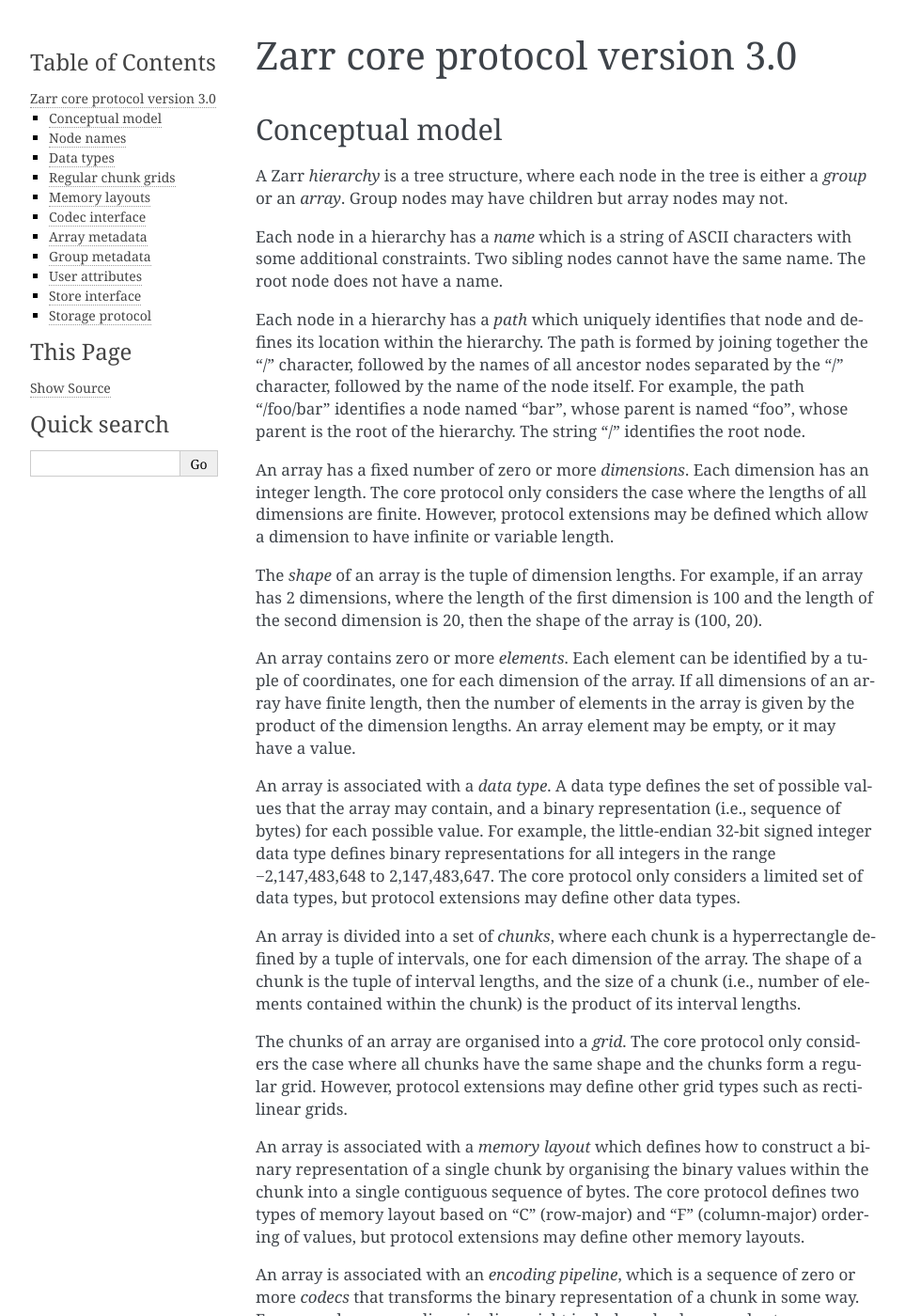
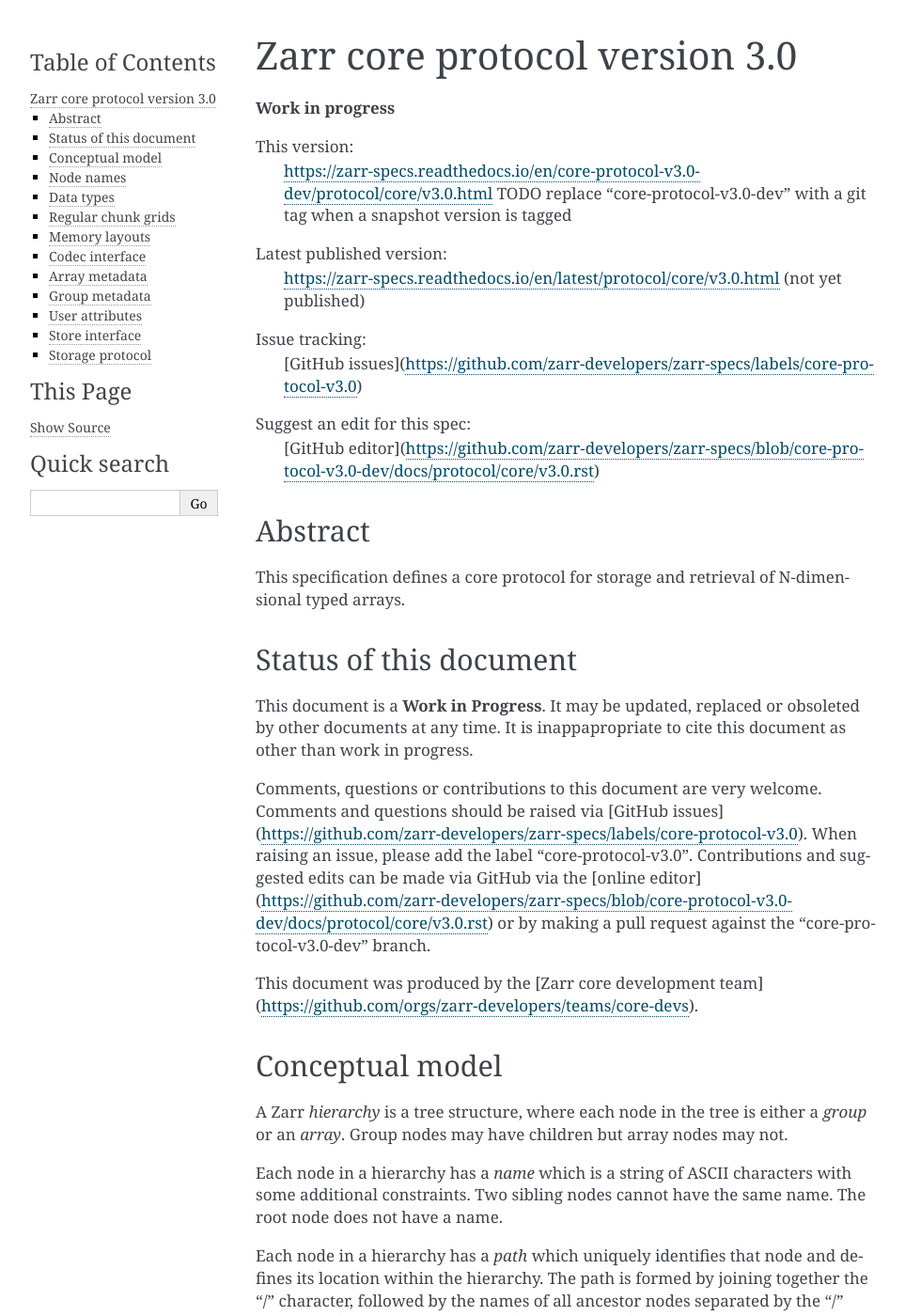
Before and after one commit to zarr-developers/zarr-specs, a Sphinx documentation site: the page built from docs/protocol/core/v3.0.rst, in a window 1280 px wide and 1400 px high. Shown: the whole window at 94% size, without its empty margins (148-1111 px from the left). Built offline with Sphinx 7.4.7, drawn with Linux system fonts in a browser that asks for light colours.

Commit message:
front matter

```diff
--- a/docs/protocol/core/v3.0.rst
+++ b/docs/protocol/core/v3.0.rst
@@ -1,5 +1,45 @@
 Zarr core protocol version 3.0
 ==============================
+
+**Work in progress**
+
+This version:
+    https://zarr-specs.readthedocs.io/en/core-protocol-v3.0-dev/protocol/core/v3.0.html
+    TODO replace "core-protocol-v3.0-dev" with a git tag when a snapshot version is tagged
+Latest published version:
+    https://zarr-specs.readthedocs.io/en/latest/protocol/core/v3.0.html (not yet published)
+Issue tracking:
+    [GitHub issues](https://github.com/zarr-developers/zarr-specs/labels/core-protocol-v3.0)
+Suggest an edit for this spec:
+    [GitHub editor](https://github.com/zarr-developers/zarr-specs/blob/core-protocol-v3.0-dev/docs/protocol/core/v3.0.rst)
+
+
+Abstract
+--------
+
+This specification defines a core protocol for storage and retrieval
+of N-dimensional typed arrays.
+
+
+Status of this document
+-----------------------
+
+This document is a **Work in Progress**. It may be updated, replaced
+or obsoleted by other documents at any time. It is inappapropriate to
+cite this document as other than work in progress.
+
+Comments, questions or contributions to this document are very
+welcome. Comments and questions should be raised via [GitHub
+issues](https://github.com/zarr-developers/zarr-specs/labels/core-protocol-v3.0). When
+raising an issue, please add the label
+"core-protocol-v3.0". Contributions and suggested edits can be made
+via GitHub via the [online
+editor](https://github.com/zarr-developers/zarr-specs/blob/core-protocol-v3.0-dev/docs/protocol/core/v3.0.rst)
+or by making a pull request against the "core-protocol-v3.0-dev"
+branch.
+
+This document was produced by the [Zarr core development
+team](https://github.com/orgs/zarr-developers/teams/core-devs).
 
 
 Conceptual model
```
